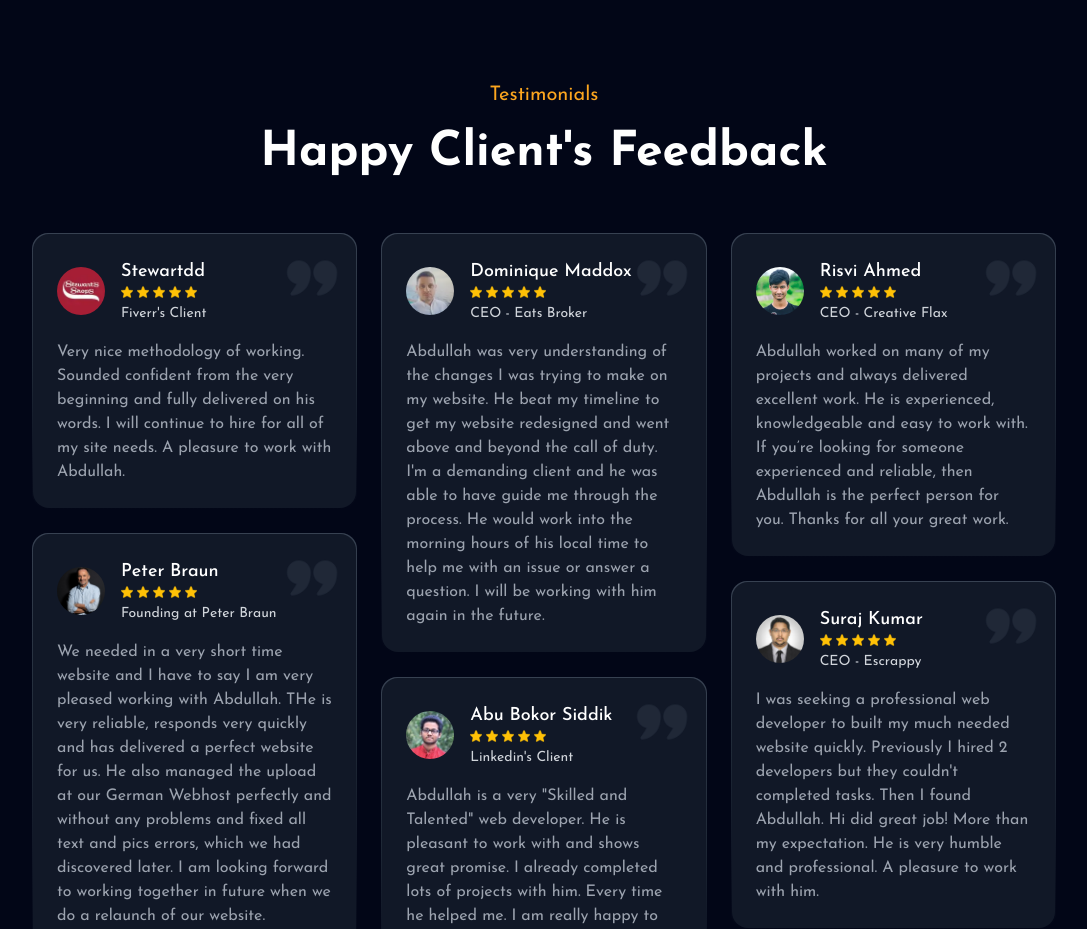
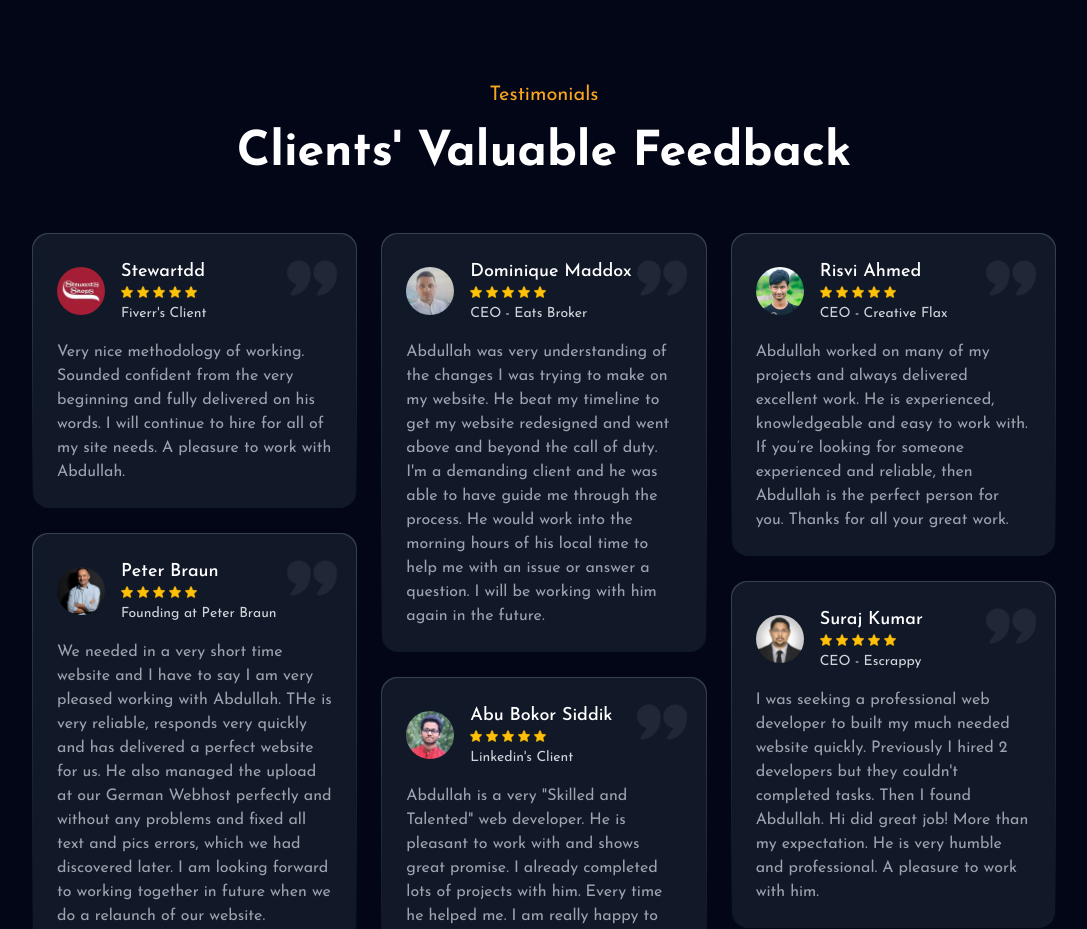
Before and after one commit to abshamim/tailwindcss-portfolio, a website built with Vite: page index.html in a window 1280 px wide. Shown: the part 4240-5169 px from the top of the page, without its empty margins (96-1183 px from the left). Built offline with nearby package versions, Linux system fonts and the light colour scheme.

Commit message:
clients header change

```diff
--- a/index.html
+++ b/index.html
@@ -425,7 +425,7 @@
     <section id="testimonials" class="pt-16 md:pt-20 lg:pt-28">
         <div class="title-area text-center mx-auto px-4">
             <h2 class="brand-yellow text-xs md:text-base lg:text-xl">Testimonials</h2>
-            <h1 class="text-slate-950 dark:text-white text-2xl md:text-3xl lg:text-[43px] xl:text-5xl font-bold mt-2 lg:mt-5">Happy Client's Feedback</h1>
+            <h1 class="text-slate-950 dark:text-white text-2xl md:text-3xl lg:text-[43px] xl:text-5xl font-bold mt-2 lg:mt-5">Clients' Valuable Feedback</h1>
         </div>
         <div class="container mx-auto w-[90%] xl:w-4/5">
             <div class="mt-7 md:mt-10 lg:mt-14 grid gap-4 lg:gap-6 grid-cols-1 md:grid-cols-2 xl:grid-cols-3">
```
